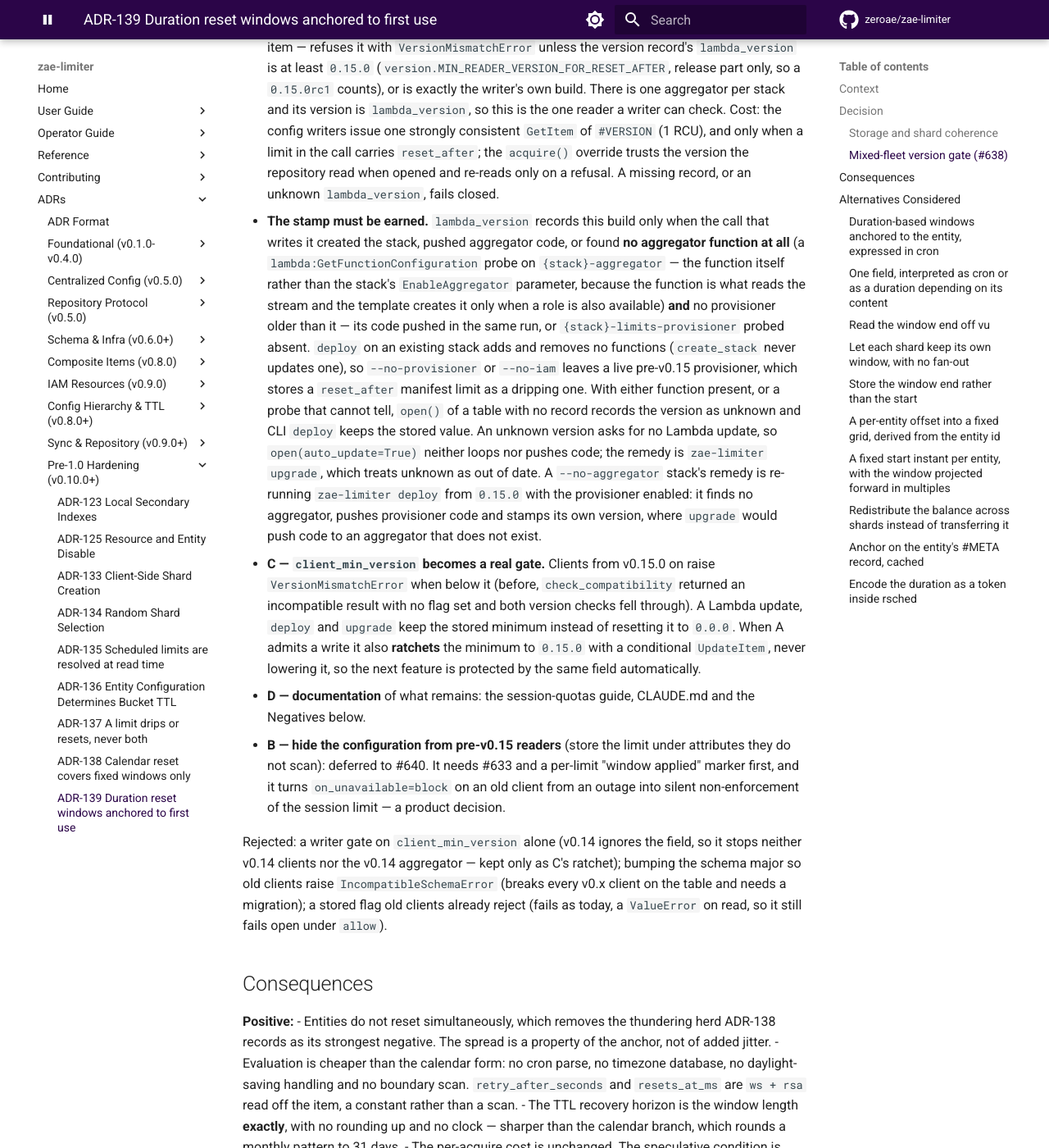
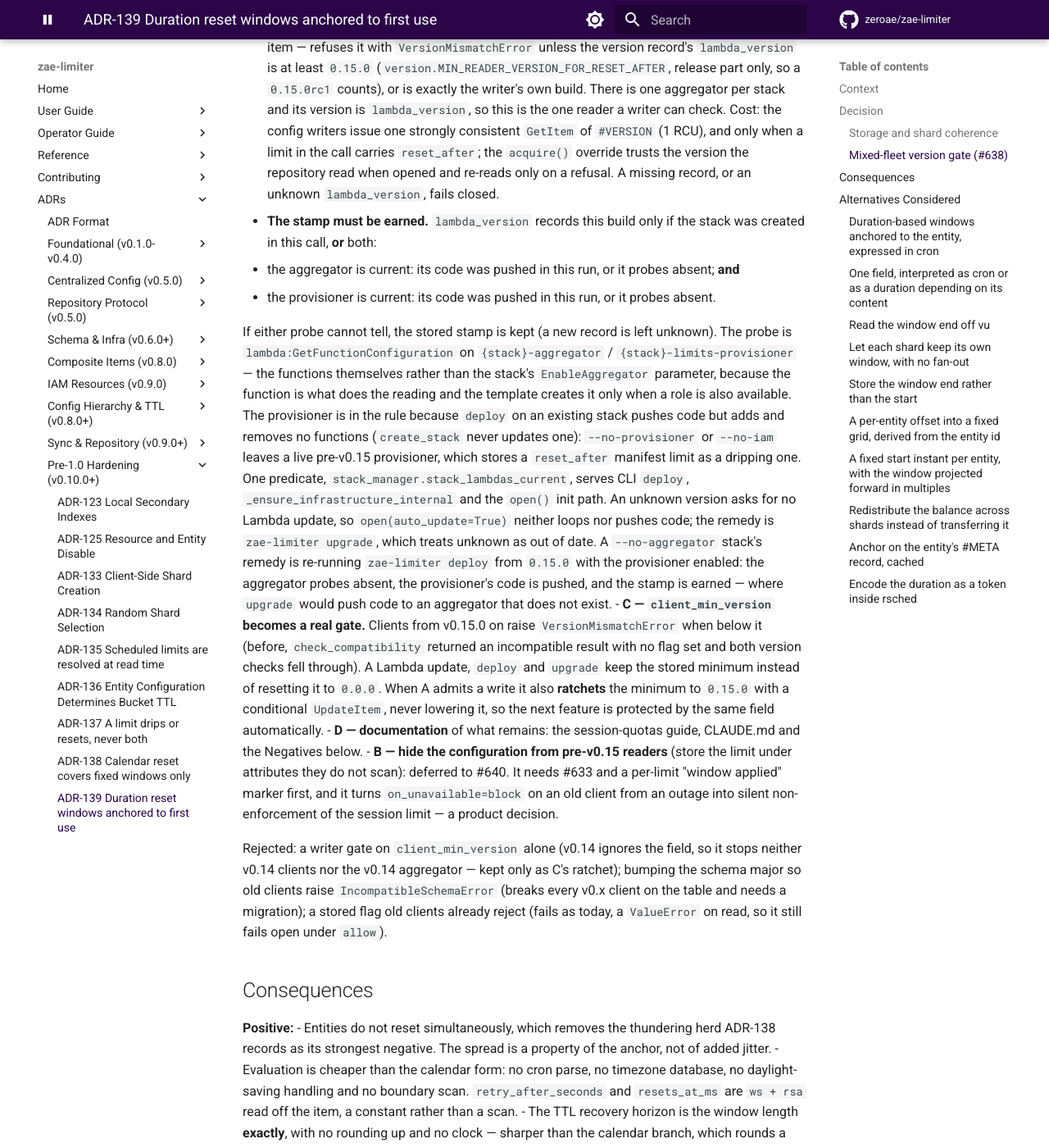
Before and after one commit to zeroae/zae-limiter, an MkDocs documentation site: the page built from docs/adr/139-duration-reset-windows.md, in a window 1280 px wide and 1400 px high, scrolled down 3426 px. Shown: the whole window at 82% size. Built offline with MkDocs 1.6.1 and Material for MkDocs 9.7.7, drawn with Linux system fonts in a browser that asks for light colours; comment, search, counter and statistics services are not loaded; the version menu is left out.

Commit message:
📝 docs(limiter): state the lambda_version stamp rule once, symmetrically
ADR-139, CLAUDE.md, the version runbook and the session-quotas guide now
state the rule in one form everywhere: the stamp is this build's only if
the stack was created in this call, or both the aggregator and the
provisioner are current (code pushed in this run, or probed absent);
a probe that cannot tell keeps the stored stamp. The earlier wording let
pushed aggregator code bypass the provisioner condition. CLAUDE.md no
longer refers to review rounds.

Refs #638

Co-Authored-By: Claude Opus 5.5 <noreply@anthropic.com>

```diff
--- a/docs/adr/139-duration-reset-windows.md
+++ b/docs/adr/139-duration-reset-windows.md
@@ -142,21 +142,25 @@ deferred to #640.
   a limit in the call carries `reset_after`; the `acquire()` override trusts the version the
   repository read when opened and re-reads only on a refusal. A missing record, or an unknown
   `lambda_version`, fails closed.
-- **The stamp must be earned.** `lambda_version` records this build only when the call that
-  writes it created the stack, pushed aggregator code, or found **no aggregator function at
-  all** (a `lambda:GetFunctionConfiguration` probe on `{stack}-aggregator` — the function
-  itself rather than the stack's `EnableAggregator` parameter, because the function is what
-  reads the stream and the template creates it only when a role is also available) **and** no
-  provisioner older than it — its code pushed in the same run, or `{stack}-limits-provisioner`
-  probed absent. `deploy` on an existing stack adds and removes no functions (`create_stack`
-  never updates one), so `--no-provisioner` or `--no-iam` leaves a live pre-v0.15 provisioner,
-  which stores a `reset_after` manifest limit as a dripping one. With either function present,
-  or a probe that cannot tell, `open()` of a table with no record records the version as
-  unknown and CLI `deploy` keeps the stored value. An unknown
-  version asks for no Lambda update, so `open(auto_update=True)` neither loops nor pushes code;
-  the remedy is `zae-limiter upgrade`, which treats unknown as out of date. A `--no-aggregator`
-  stack's remedy is re-running `zae-limiter deploy` from `0.15.0` with the provisioner enabled:
-  it finds no aggregator, pushes provisioner code and stamps its own version, where `upgrade`
+- **The stamp must be earned.** `lambda_version` records this build only if the stack was
+  created in this call, **or** both:
+  - the aggregator is current: its code was pushed in this run, or it probes absent; **and**
+  - the provisioner is current: its code was pushed in this run, or it probes absent.
+
+  If either probe cannot tell, the stored stamp is kept (a new record is left unknown). The
+  probe is `lambda:GetFunctionConfiguration` on `{stack}-aggregator` /
+  `{stack}-limits-provisioner` — the functions themselves rather than the stack's
+  `EnableAggregator` parameter, because the function is what does the reading and the template
+  creates it only when a role is also available. The provisioner is in the rule because
+  `deploy` on an existing stack pushes code but adds and removes no functions (`create_stack`
+  never updates one): `--no-provisioner` or `--no-iam` leaves a live pre-v0.15 provisioner,
+  which stores a `reset_after` manifest limit as a dripping one. One predicate,
+  `stack_manager.stack_lambdas_current`, serves CLI `deploy`,
+  `_ensure_infrastructure_internal` and the `open()` init path. An unknown version asks for no
+  Lambda update, so `open(auto_update=True)` neither loops nor pushes code; the remedy is
+  `zae-limiter upgrade`, which treats unknown as out of date. A `--no-aggregator` stack's remedy
+  is re-running `zae-limiter deploy` from `0.15.0` with the provisioner enabled: the aggregator
+  probes absent, the provisioner's code is pushed, and the stamp is earned — where `upgrade`
   would push code to an aggregator that does not exist.
 - **C — `client_min_version` becomes a real gate.** Clients from v0.15.0 on raise
   `VersionMismatchError` when below it (before, `check_compatibility` returned an incompatible
```
Also changed, not shown: CLAUDE.md (+26 -23 lines), docs/guide/session-quotas.md (+4 -2 lines), docs/operations/version.md (+13 -8 lines).
